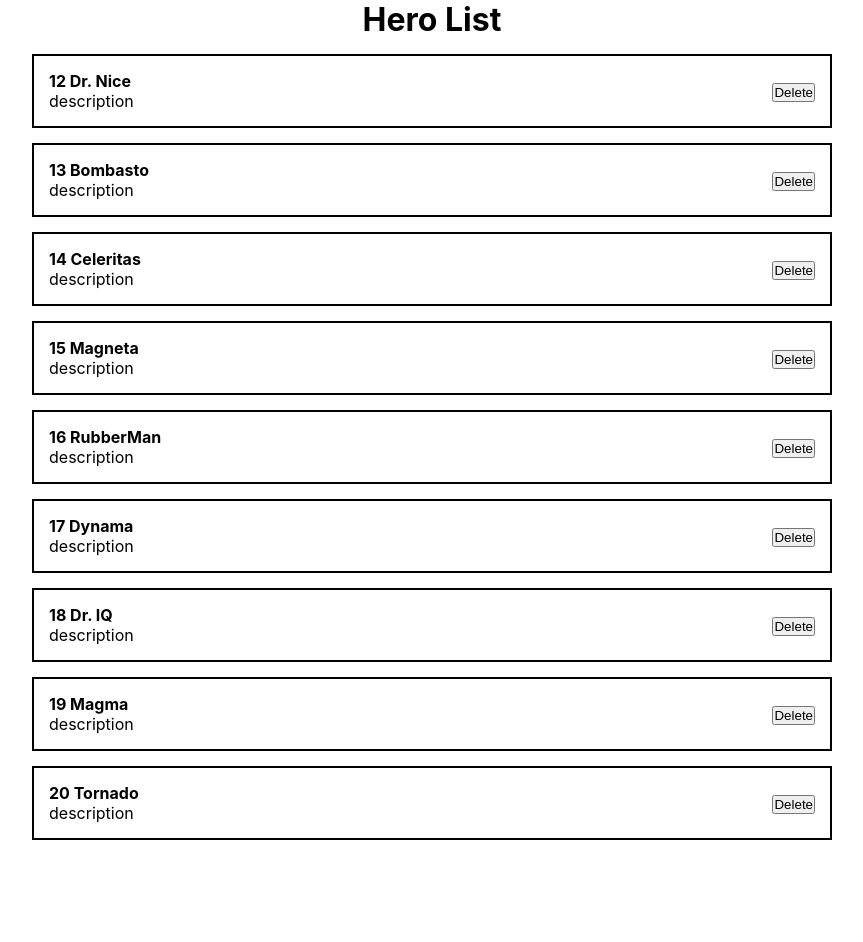
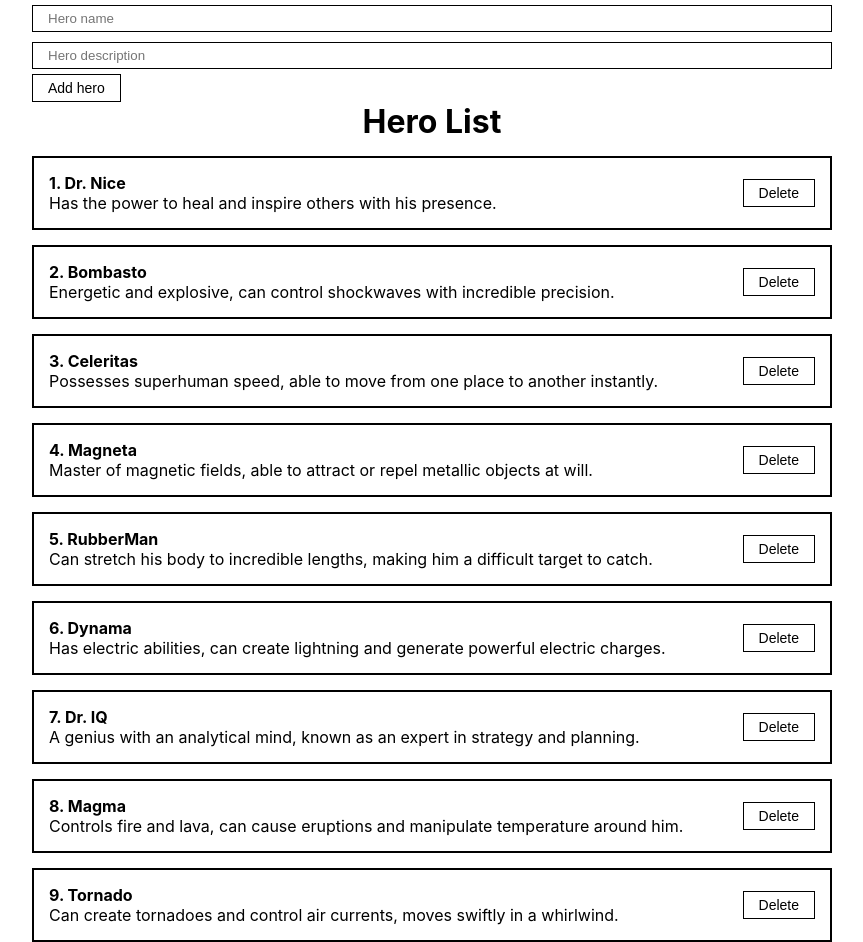
Before and after one commit to YaroslavOkrema/hero-list, a React (Create React App) app: page / in a window 1280 px wide. Shown: the whole page, without its empty margins (208-1071 px from the left). Before the commit the page ends 840 px from the top, so only its background shows below. Built offline with nearby package versions, Linux system fonts and the light colour scheme; the HTML template or start-up script is replaced by a standard one.

Commit message:
feat: add hero form

```diff
--- a/src/App.css
+++ b/src/App.css
@@ -12,3 +12,22 @@
 .App {
   width: 800px;
 }
+
+.hero__input {
+  width: 100%;
+  padding: 5px 15px;
+  margin: 5px 0;
+  border: 1px solid black;
+}
+
+.hero__btn {
+  padding: 5px 15px;
+  color: black;
+  font-size: 14px;
+  background: transparent;
+  border: 1px solid black;
+}
+
+.hero__empty {
+  text-align: center;
+}
--- a/src/App.tsx
+++ b/src/App.tsx
@@ -1,26 +1,39 @@
 import React, {useState} from 'react';
 import './App.css';
 import HeroList from "./components/HeroList/HeroList";
+import {Hero} from "./interfaces";
+import HeroForm from "./components/HeroForm/HeroForm";
 
 function App() {
-    const [heroes, setHeroes] = useState([
-        { id: 12, name: 'Dr. Nice' },
-        { id: 13, name: 'Bombasto' },
-        { id: 14, name: 'Celeritas' },
-        { id: 15, name: 'Magneta' },
-        { id: 16, name: 'RubberMan' },
-        { id: 17, name: 'Dynama' },
-        { id: 18, name: 'Dr. IQ' },
-        { id: 19, name: 'Magma' },
-        { id: 20, name: 'Tornado' }
+    const [heroes, setHeroes] = useState<Hero[]>([
+        { id: 1, name: 'Dr. Nice', description: 'Has the power to heal and inspire others with his presence.' },
+        { id: 2, name: 'Bombasto', description: 'Energetic and explosive, can control shockwaves with incredible precision.' },
+        { id: 3, name: 'Celeritas', description: 'Possesses superhuman speed, able to move from one place to another instantly.' },
+        { id: 4, name: 'Magneta', description: 'Master of magnetic fields, able to attract or repel metallic objects at will.' },
+        { id: 5, name: 'RubberMan', description: 'Can stretch his body to incredible lengths, making him a difficult target to catch.' },
+        { id: 6, name: 'Dynama', description: 'Has electric abilities, can create lightning and generate powerful electric charges.' },
+        { id: 7, name: 'Dr. IQ', description: 'A genius with an analytical mind, known as an expert in strategy and planning.' },
+        { id: 8, name: 'Magma', description: 'Controls fire and lava, can cause eruptions and manipulate temperature around him.' },
+        { id: 9, name: 'Tornado', description: 'Can create tornadoes and control air currents, moves swiftly in a whirlwind.' }
     ]);
+
+    const addHero = (newHero: Hero) => {
+        setHeroes([...heroes, newHero])
+    }
+
+    const removeHero = (hero: Hero) => {
+        setHeroes(heroes.filter(h => h.id !== hero.id));
+    }
 
     return (
         <div className="App">
-            <HeroList heroes={heroes}/>
+            <HeroForm add={addHero}/>
+            {heroes.length
+                ? <HeroList remove={removeHero} heroes={heroes}/>
+                : <h1 className="hero__empty">Heroes not found</h1>
+            }
         </div>
     );
-
 }
 
 export default App;
--- /dev/null
+++ b/src/components/HeroForm/HeroForm.tsx
@@ -0,0 +1,37 @@
+import React, {useState} from 'react';
+import {HeroFormProps} from "../../interfaces";
+
+const HeroForm: React.FC<HeroFormProps> = ({add}) => {
+    const [hero, setHero] = useState({name: '', description: ''});
+
+    function addHero(event: React.FormEvent) {
+        event.preventDefault();
+        const newHero = {
+            ...hero, id: Date.now(),
+        }
+        add(newHero);
+        setHero({name: '', description: ''});
+    }
+
+    return (
+        <form>
+            <input
+                value={hero.name}
+                onChange={event => setHero({...hero, name: event.target.value})}
+                type="text"
+                placeholder="Hero name"
+                className="hero__input"
+            />
+            <input
+                value={hero.description}
+                onChange={event => setHero({...hero, description: event.target.value})}
+                type="text"
+                placeholder="Hero description"
+                className="hero__input"
+            />
+            <button className="hero__btn" onClick={addHero}>Add hero</button>
+        </form>
+    );
+};
+
+export default HeroForm;
--- a/src/components/HeroItem/HeroItem.tsx
+++ b/src/components/HeroItem/HeroItem.tsx
@@ -2,18 +2,16 @@ import React from 'react';
 import {HeroItemProps} from "../../interfaces";
 import './HeroItem.css'
 
-const HeroItem: React.FC<HeroItemProps> = ({hero}) => {
+const HeroItem: React.FC<HeroItemProps> = ({hero, number, remove}) => {
     return (
         <div className="hero">
             <div className="hero__content">
-                <strong>{hero.id} {hero.name}</strong>
+                <strong>{number}. {hero.name}</strong>
                 <div>
-                    description
+                    {hero.description}
                 </div>
             </div>
-            <div className="hero__btn">
-                <button>Delete</button>
-            </div>
+            <button onClick={() => remove(hero)} className="hero__btn">Delete</button>
         </div>
     );
 };
--- a/src/components/HeroList/HeroList.tsx
+++ b/src/components/HeroList/HeroList.tsx
@@ -3,12 +3,12 @@ import HeroItem from "../HeroItem/HeroItem";
 import {HeroListProps} from "../../interfaces";
 import './HeroList.css'
 
-const HeroList: React.FC<HeroListProps> = ({heroes}) => {
+const HeroList: React.FC<HeroListProps> = ({heroes, remove}) => {
     return (
         <div>
             <h1 className="hero__title">Hero List</h1>
-            {heroes.map((hero) => (
-                <HeroItem hero={hero} key={hero.id}/>
+            {heroes.map((hero, index) => (
+                <HeroItem remove={remove} hero={hero} key={hero.id} number={index + 1}/>
             ))}
         </div>
     );
```
Also changed, not shown: src/interfaces/index.ts (+8 -0 lines).
